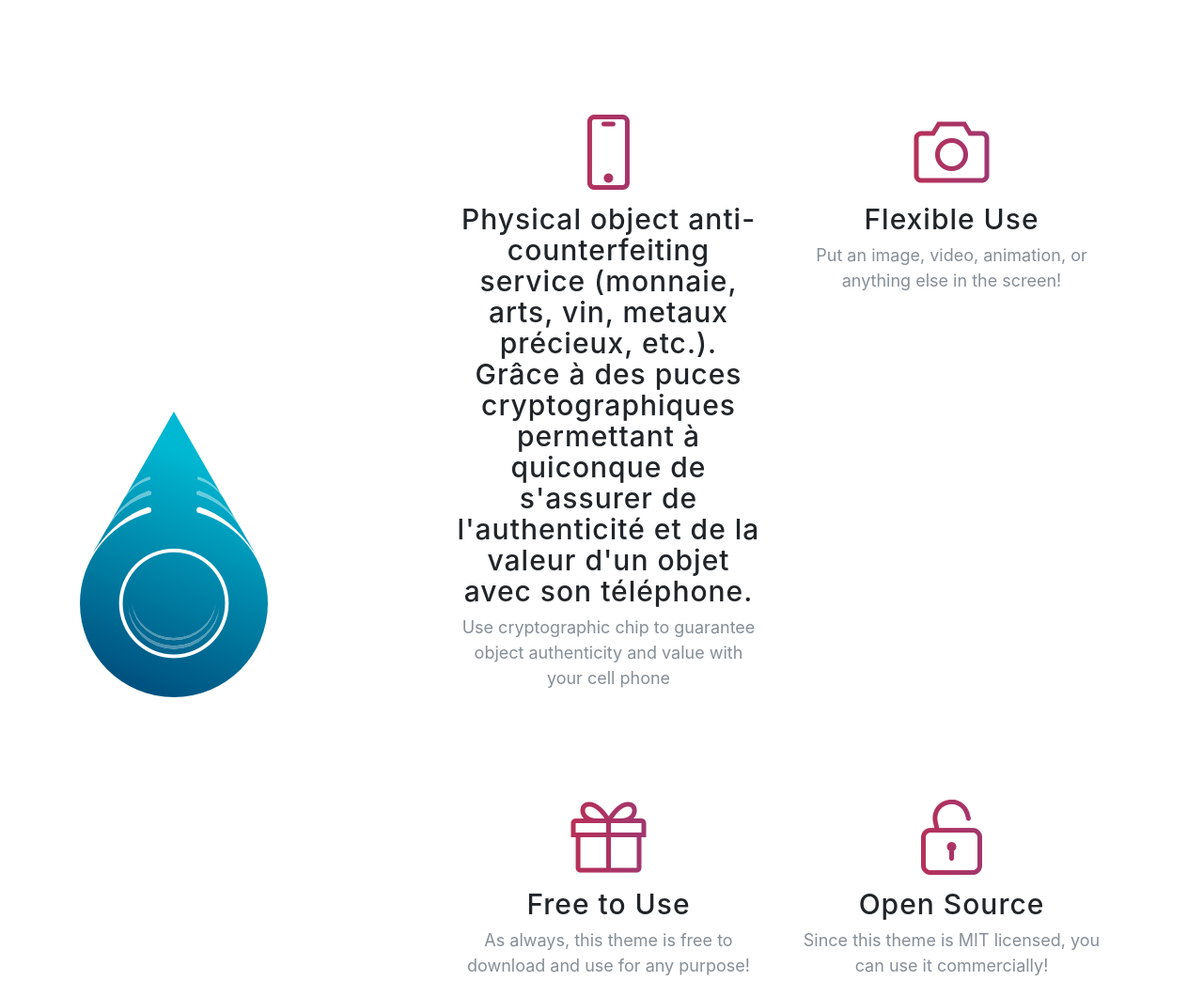
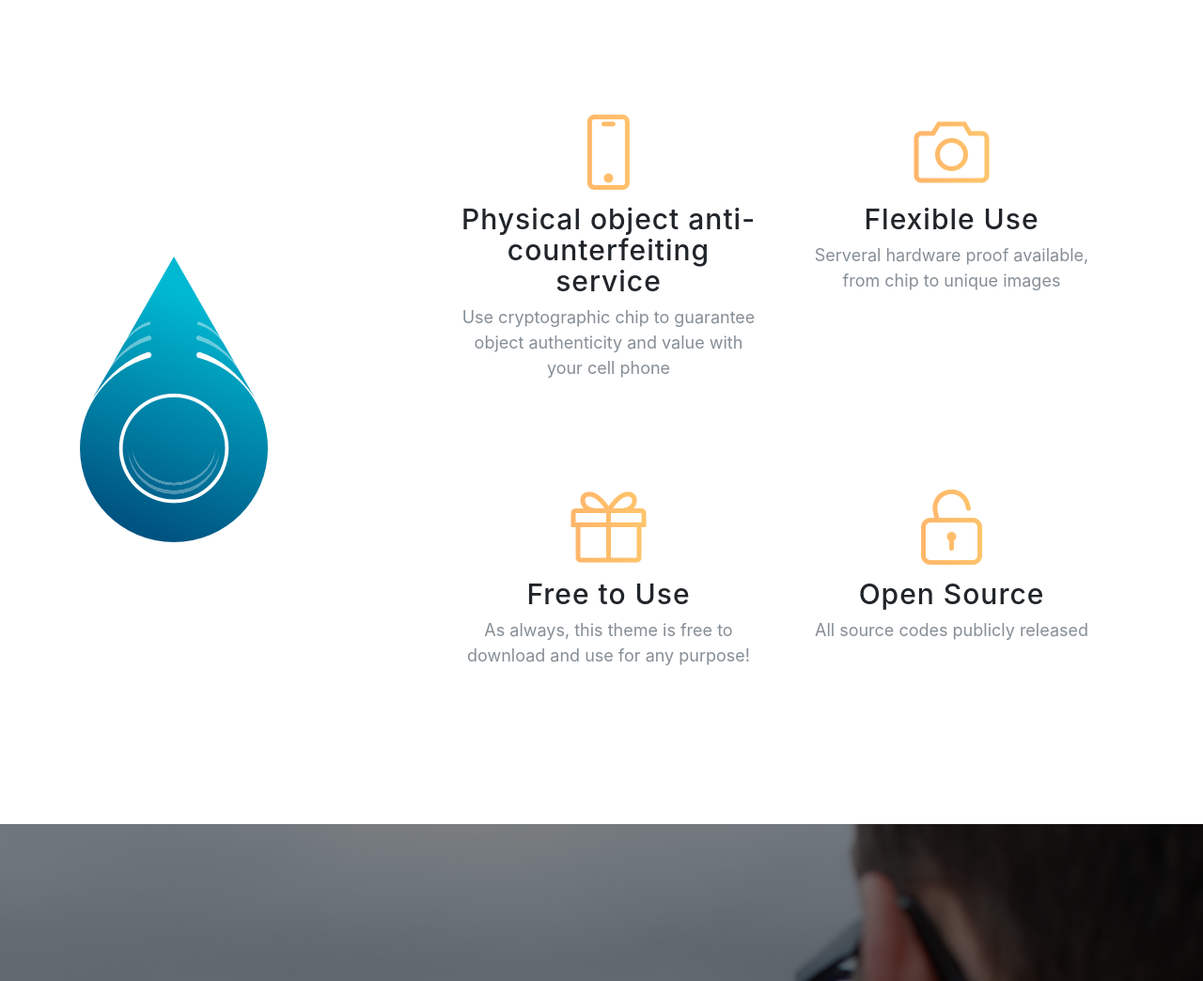
Before and after one commit to mammique/sky11_website, a website with bundled scripts: page index.html in a window 1280 px wide. Shown: the part 1600-2644 px from the top of the page at 94% size. Built offline with nearby package versions, Linux system fonts and the light colour scheme; a web font is replaced by a local one.

Commit message:
up color

```diff
--- a/index.html
+++ b/index.html
@@ -105,12 +105,8 @@
                 <div class="col-lg-6">
                   <div class="feature-item">
                     <i class="icon-screen-smartphone text-primary"></i>
-                    <h3>Physical object anti-counterfeiting service
-
-                   (monnaie, arts, vin, metaux précieux, etc.). Grâce à des puces cryptographiques permettant à quiconque de s'assurer de l'authenticité et de la valeur d'un objet avec son téléphone.
-
-
-
+                    <h3>
+                        Physical object anti-counterfeiting service
                     </h3>
                     <p class="text-muted">
                     Use cryptographic chip to guarantee object authenticity and value with your cell phone
@@ -121,7 +117,7 @@
                   <div class="feature-item">
                     <i class="icon-camera text-primary"></i>
                     <h3>Flexible Use</h3>
-                    <p class="text-muted">Put an image, video, animation, or anything else in the screen!</p>
+                    <p class="text-muted">Serveral hardware proof available, from chip to unique images</p>
                   </div>
                 </div>
               </div>
@@ -137,7 +133,7 @@
                   <div class="feature-item">
                     <i class="icon-lock-open text-primary"></i>
                     <h3>Open Source</h3>
-                    <p class="text-muted">Since this theme is MIT licensed, you can use it commercially!</p>
+                    <p class="text-muted">All source codes publicly released</p>
                   </div>
                 </div>
               </div>
--- a/scss/_variables.scss
+++ b/scss/_variables.scss
@@ -2,9 +2,9 @@
 
 // Gray and Brand Colors for use across theme
 
-$theme-primary:    #fdcc52;
-$theme-secondary:  #7b4397;
-$theme-tertiary:   #dc2430;
+$theme-primary:    #5A8DC3;
+$theme-secondary:  #FFDD6B;
+$theme-tertiary:   #FF9D6B;
 
 $gray-base:        #000;
 $gray-darker:      lighten($gray-base, 13.5%); // #222
```
Also changed, not shown: css/new-age.css, css/new-age.min.css.
